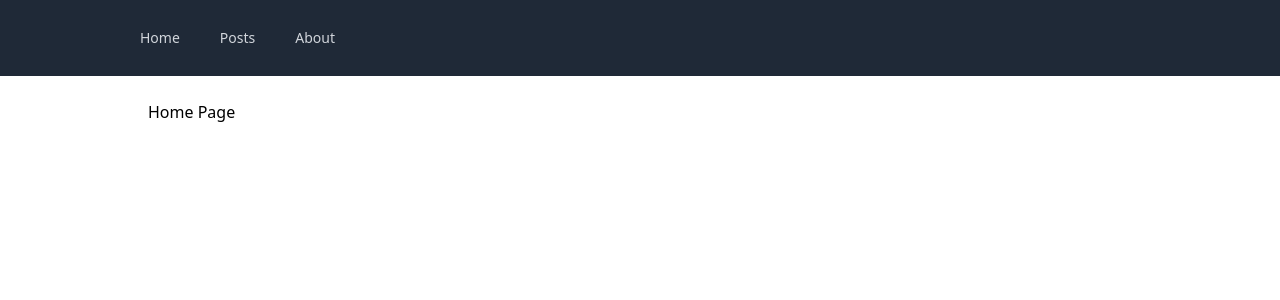
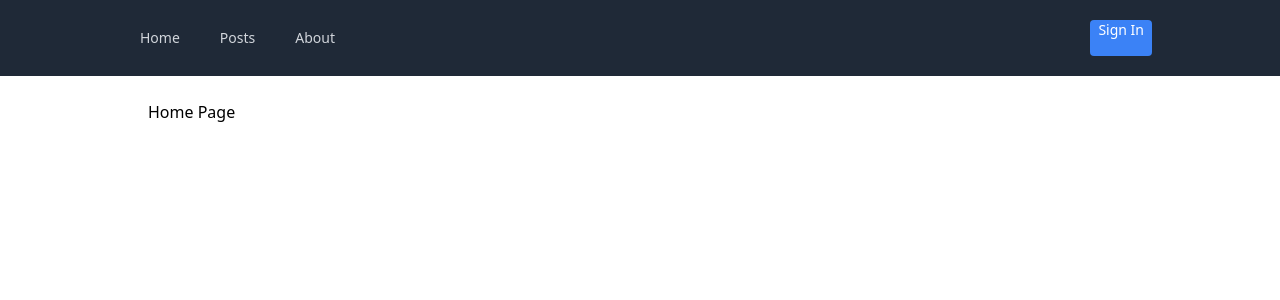
Before and after one commit to LiorRabinovich/nextjs-tutorial, a Next.js app: page / in a window 1280 px wide. Shown: the top 300 px of the page. Built offline with nearby package versions, Linux system fonts and the light colour scheme; no server answers.

Commit message:
nextauth & sign in with google

```diff
--- a/package.json
+++ b/package.json
@@ -14,6 +14,7 @@
     "@types/react-dom": "18.0.11",
     "firebase-admin": "^11.7.0",
     "next": "13.3.0",
+    "next-auth": "^4.22.1",
     "react": "18.2.0",
     "react-dom": "18.2.0",
     "typescript": "5.0.4"
--- /dev/null
+++ b/src/app/api/auth/[...nextauth]/route.ts
@@ -0,0 +1,19 @@
+import NextAuth from 'next-auth';
+import GoogleProvider from 'next-auth/providers/google';
+
+export const authOptions = {
+    providers: [
+        GoogleProvider({
+            clientId: process.env.GOOGLE_CLIENT_ID!,
+            clientSecret: process.env.GOOGLE_CLIENT_SECRET!,
+        })
+    ],
+    secret: process.env.NEXTAUTH_SECRET,
+    pages: {
+        signIn: '/signin'
+    }
+}
+
+const handler = NextAuth(authOptions)
+
+export { handler as GET, handler as POST };
--- a/src/app/layout.tsx
+++ b/src/app/layout.tsx
@@ -1,25 +1,32 @@
 import '@/app/globals.css';
 import AppHeader from '@/components/AppHeader';
+import SessionProvider from '@/components/SessionProvider';
+import { getServerSession } from 'next-auth';
+import { authOptions } from './api/auth/[...nextauth]/route';
 
 export const metadata = {
   icons: {
-      icon: '/favicon.ico'
+    icon: '/favicon.ico'
   }
 }
 
-export default function RootLayout({
+export default async function RootLayout({
   children,
 }: {
   children: React.ReactNode
 }) {
+  const session = await getServerSession(authOptions);
+
   return (
     <html lang="en">
       <body>
-        <AppHeader />
-        <main className="max-w-5xl mx-auto py-6 px-5">
-          {children}
-        </main>
+        <SessionProvider session={session}>
+          <AppHeader />
+          <main className="max-w-5xl mx-auto py-6 px-5">
+            {children}
+          </main>
+        </SessionProvider>
       </body>
-    </html>
+    </html >
   )
 }
--- /dev/null
+++ b/src/app/signin/page.tsx
@@ -0,0 +1,17 @@
+// domain.co.il/login
+'use client'
+import { signIn } from 'next-auth/react';
+
+export default function SignInPage() {
+
+    function handleSignIn() {
+        signIn('google');
+    }
+
+    return (
+        <>
+            <h1>Sign In</h1>
+            <button onClick={handleSignIn} className="bg-blue-500 hover:bg-blue-600 text-white font-bold py-2 px-4 rounded">Sign In With Google</button>
+        </>
+    )
+}
--- a/src/components/AppHeader.tsx
+++ b/src/components/AppHeader.tsx
@@ -1,4 +1,5 @@
 import Link from "next/link"
+import AppHeaderUser from '@/components/AppHeaderUser';
 
 const MENU_ITEMS = [
     { title: 'Home', path: '/' },
@@ -18,6 +19,7 @@
                             </li>
                         ))}
                     </ul>
+                    <AppHeaderUser />
                 </div>
             </nav>
         </header>
--- /dev/null
+++ b/src/components/AppHeaderUser.tsx
@@ -0,0 +1,28 @@
+'use client'
+
+import { useSession, signOut } from 'next-auth/react';
+import Link from 'next/link';
+
+export default function AppHeaderUser() {
+    const { data: session } = useSession();
+
+    function handleSignOut() {
+        signOut();
+    }
+
+    return (
+        <div className="ml-auto flex gap-4">
+            {
+                session ? (
+                    <>
+                        <span className="text-white">{session?.user?.name}</span>
+                        <button onClick={handleSignOut} className="bg-red-500 hover:bg-red-600 text-white font-medium text-sm py-1 px-2 rounded ml-auto">Sign Out</button>
+                    </>
+                ) : (
+                    <Link className="bg-blue-500 hover:bg-blue-600 text-white font-medium py-q px-2 rounded ml-auto text-sm" href="/signin">Sign In</Link>
+                )
+            }
+
+        </div>
+    )
+}
--- /dev/null
+++ b/src/components/SessionProvider.tsx
@@ -0,0 +1,16 @@
+'use client'
+import { Session } from 'next-auth';
+import { SessionProvider as Provider } from 'next-auth/react';
+
+interface SessionProviderProps {
+    children: React.ReactNode;
+    session: Session | null;
+}
+
+export default function SessionProvider({ children, session }: SessionProviderProps) {
+    return (
+        <Provider>
+            {children}
+        </Provider>
+    )
+}
```
Also changed, not shown: 1 other file (tests, documents, lock files or other folders).
